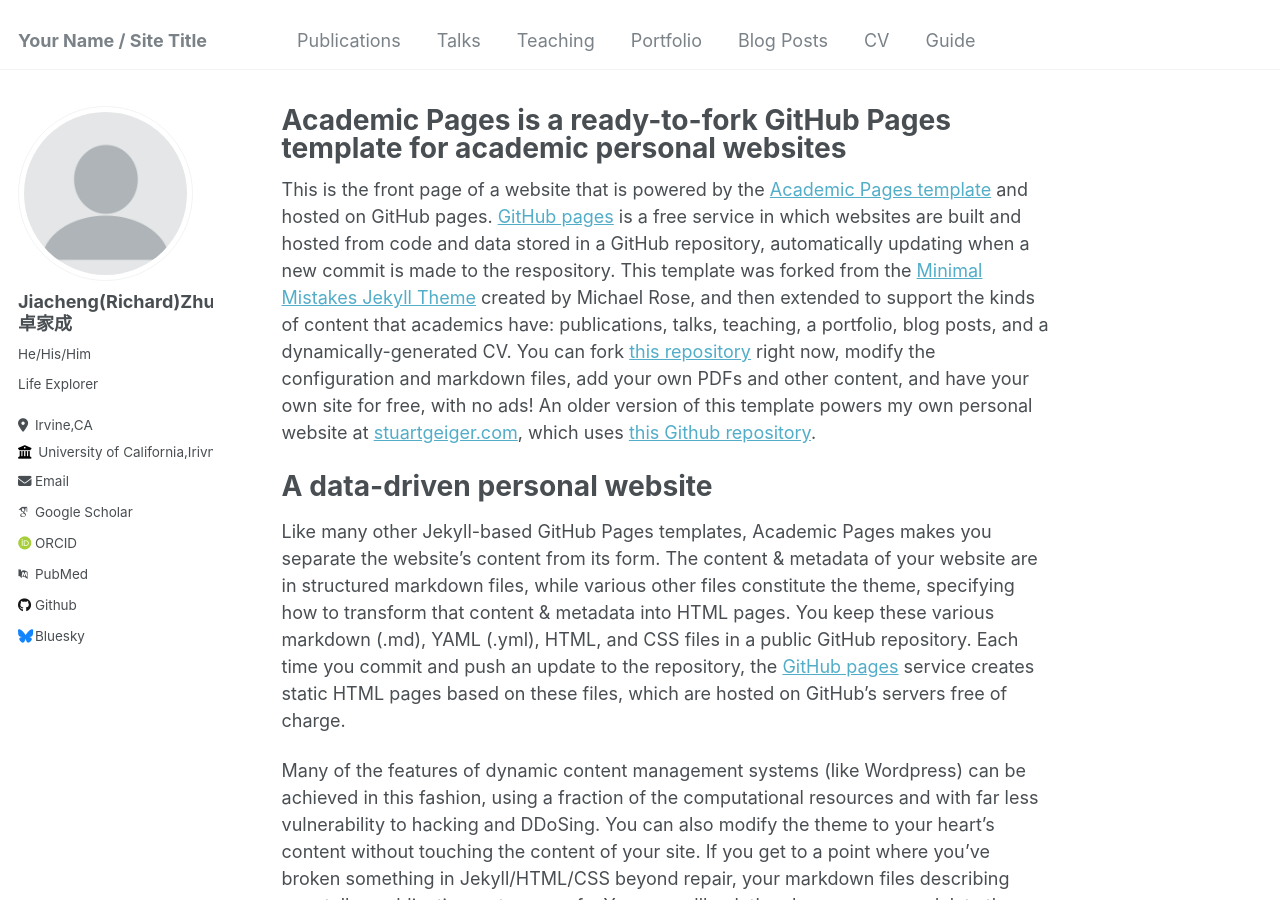
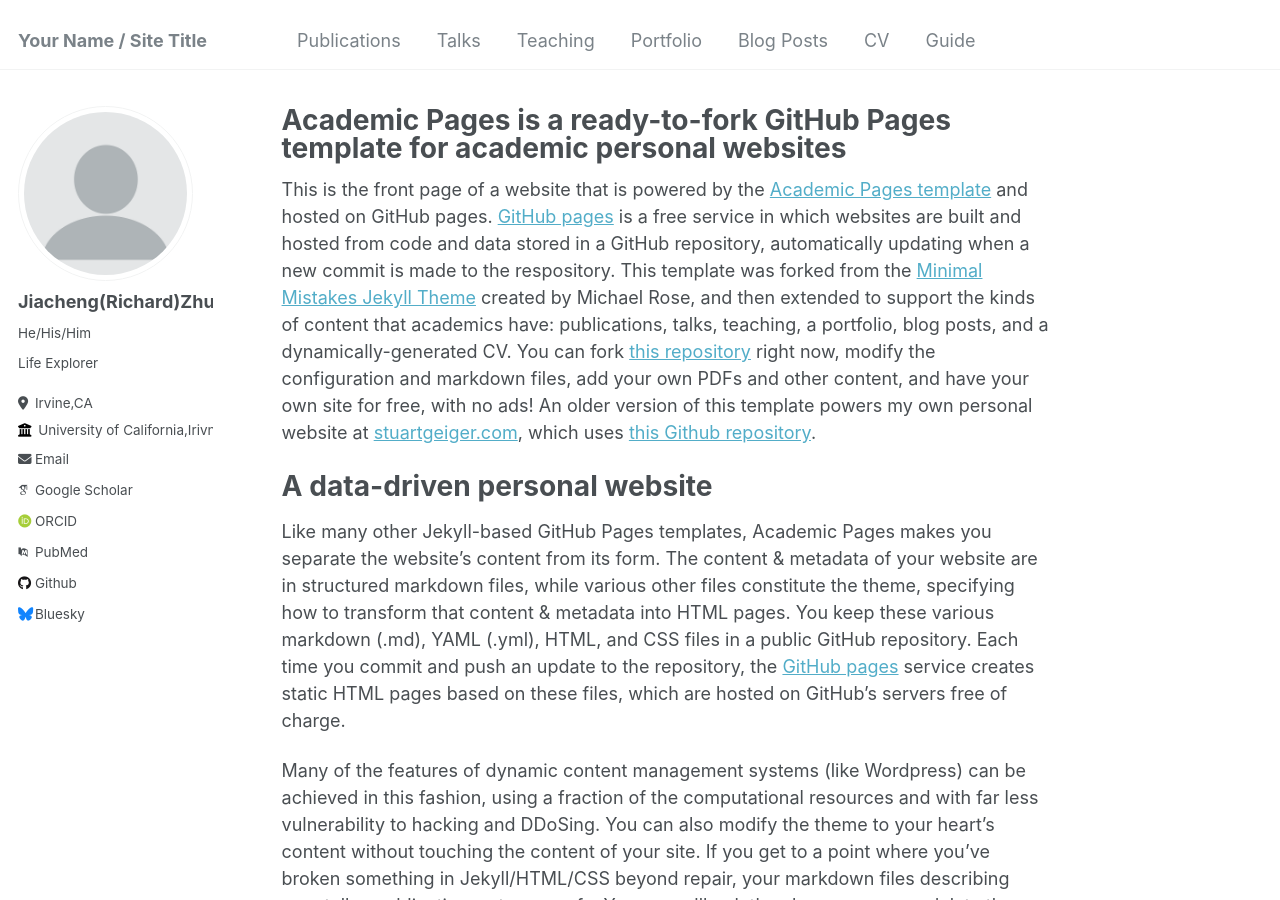
Before and after one commit to RJCheuk/rjcheuk.github.io, a Jekyll site: the page built from _pages/about.md, in a window 1280 px wide and 900 px high. Built offline with Jekyll 4.4.1, drawn with Linux system fonts in a browser that asks for light colours; some web fonts are replaced.

Commit message:
Update _config.yml

```diff
--- a/_config.yml
+++ b/_config.yml
@@ -22,7 +22,7 @@ repository               : "academicpages/academicpages.github.io"
 author:
   # Biographic information
   avatar           : "profile.png"
-  name             : "Jiacheng(Richard)Zhuo卓家成"
+  name             : "Jiacheng(Richard)Zhuo"
   pronouns         : "He/His/Him"
   bio              : "Life Explorer"
   location         : "Irvine,CA"
```
